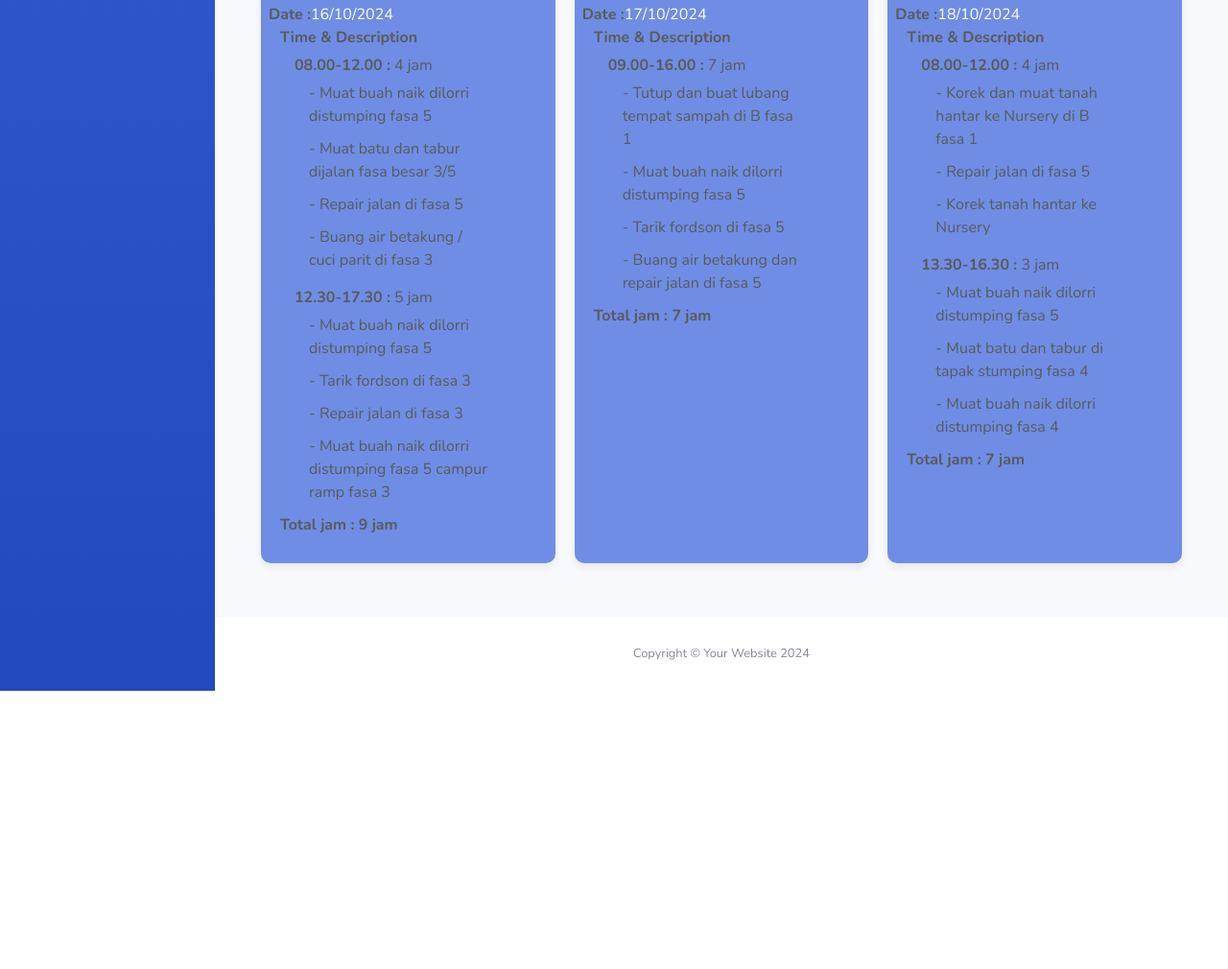
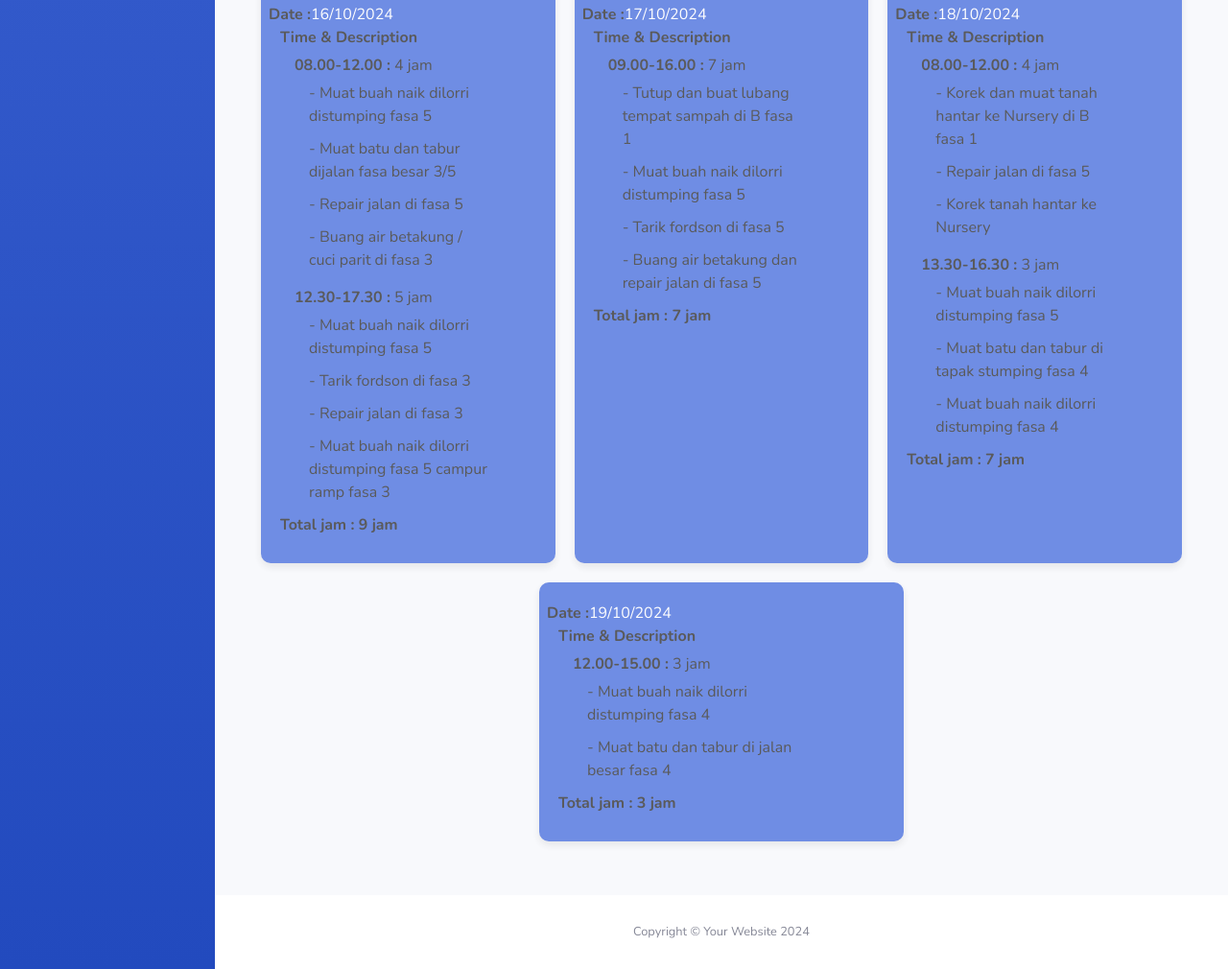
Before and after one commit to Iz-Technology/Backhoe, a plain HTML site: page oktober.html in a window 1280 px wide. Shown: the part 2119-3129 px from the top of the page at 96% size. Before the commit the page ends 2839 px from the top, so only its background shows below. Drawn offline with nearby package versions, Linux system fonts and the light colour scheme.

Commit message:
memperbaharui gallery, october dan script

```diff
--- a/oktober.html
+++ b/oktober.html
@@ -553,6 +553,26 @@
                       </div>
                     </div>
 
+                    <div class="custom-card"> <!-- Custom card class -->
+                      <div class="row mb-2">
+                        <strong>Date :</strong> 19/10/2024
+                        <div class="col-md-10">
+                          <strong>Time & Description</strong>
+                          <ul>
+                            <li><strong>12.00-15.00 :</strong> 3 jam
+                              <ul>
+                                <li>- Muat buah naik dilorri distumping fasa 4</li>
+                                <li>- Muat batu dan tabur di jalan besar fasa 4</li>
+                              </ul>
+                            </li>
+                          </ul>
+                          <div>
+                            <strong>Total jam : 3 jam</strong>
+                          </div>
+                        </div>
+                      </div>
+                    </div>
+
                   </div>
                 </div>
 
--- a/script.js
+++ b/script.js
@@ -57,7 +57,7 @@ document.addEventListener("DOMContentLoaded", function () {
   var ctx1 = document.getElementById("palmOilChart").getContext("2d");
 
   // Data manual untuk jam
-  var dailyHours = [0, 2, 2, 2, 2, 2, 4, 6, 9, 8, 0, 5, 3, 0, 4, 9, 7, 7];
+  var dailyHours = [0, 2, 2, 2, 2, 2, 4, 6, 9, 8, 0, 5, 3, 0, 4, 9, 7, 7, 3];
 
   // Hitung total jam
   var totalHours = dailyHours.reduce((acc, val) => acc + val, 0);
```
Also changed, not shown: gallery.html (+8 -0 lines).
